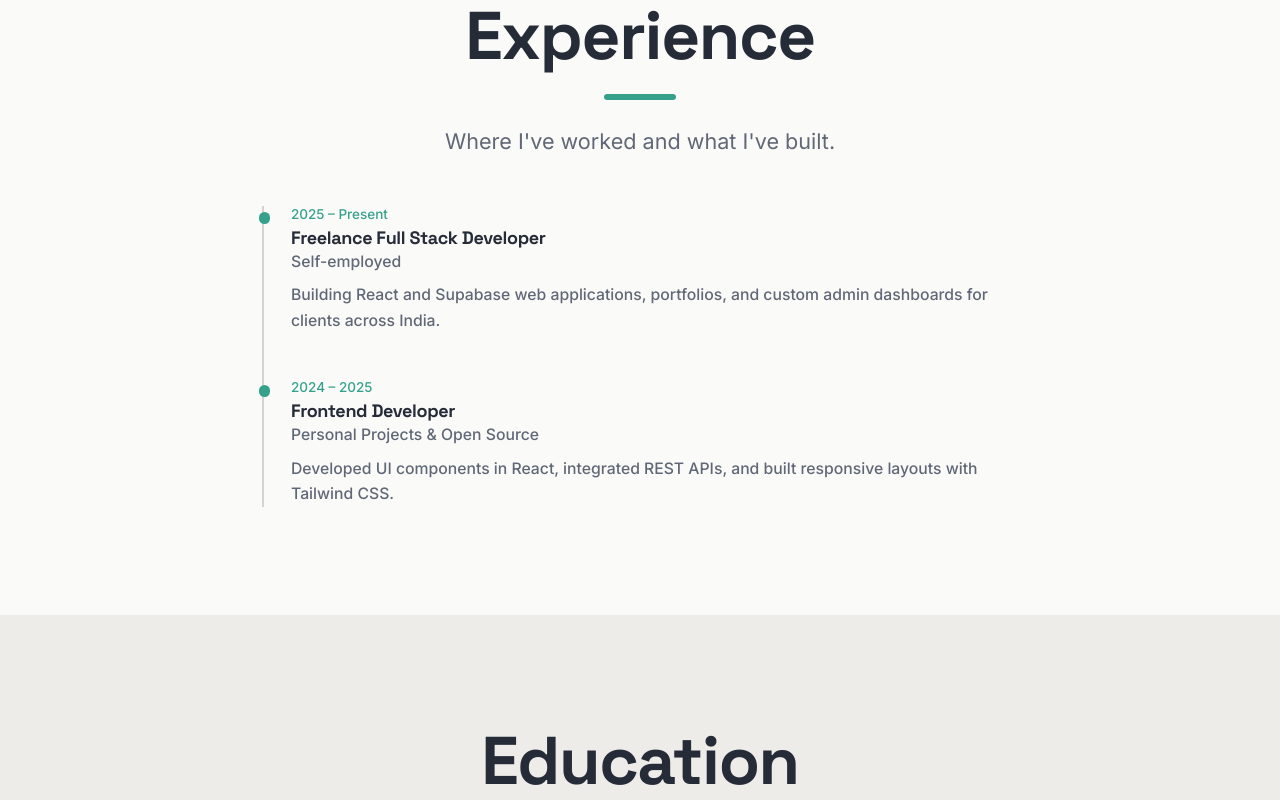
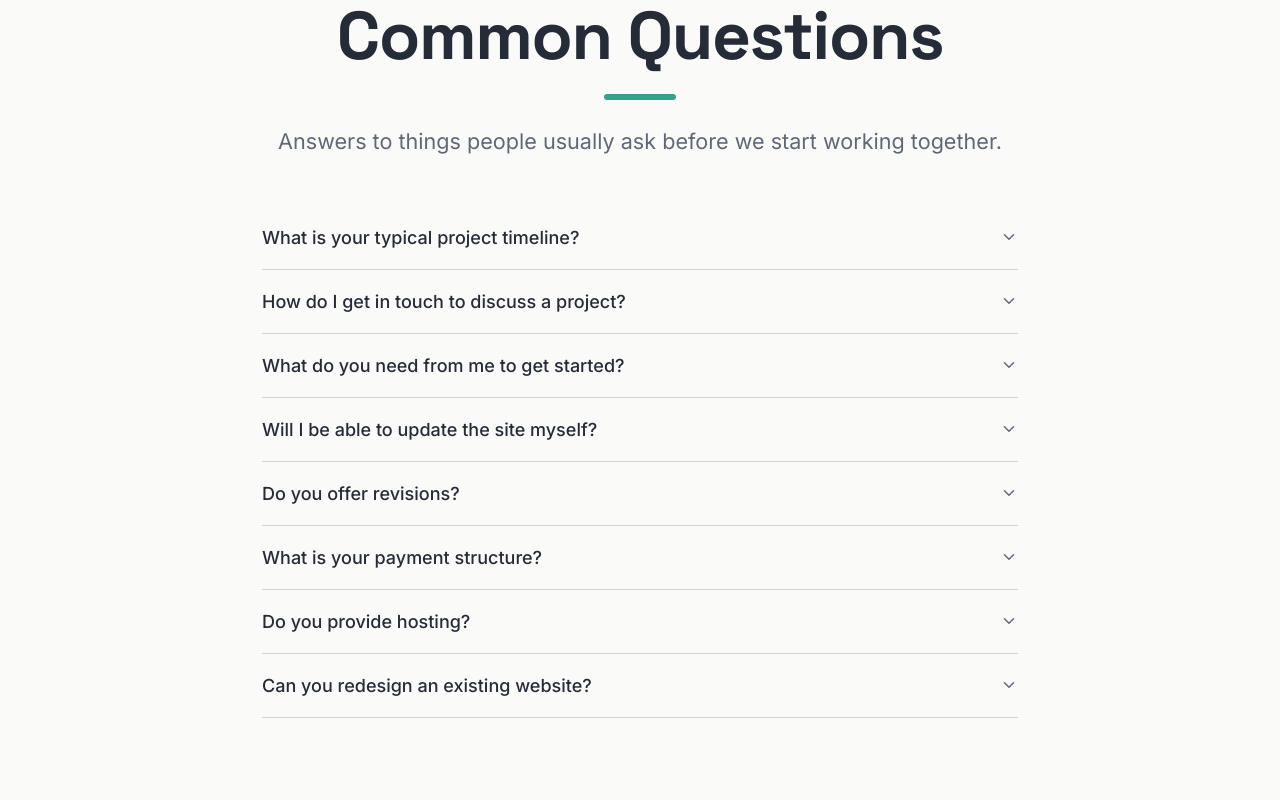
Before and after one commit to WebDev-Sridhar/Portfolio-2.0, a React (Vite) app: page / in a window 1280 px wide. Shown: the part 5920-6720 px from the top of the page. Built offline with nearby package versions, Linux system fonts and the light colour scheme; no server answers; the database is empty.

Commit message:
removed the experience and education section

```diff
--- a/src/pages/Home.jsx
+++ b/src/pages/Home.jsx
@@ -27,8 +27,8 @@ export default function Home() {
         <Projects />
         <FitSection />
         <WorkingWithMeSection />
-        <ExperienceSection />
-        <EducationSection />
+        {/* <ExperienceSection /> */}
+        {/* <EducationSection /> */}
         <FAQSection />
         <Contact />
       </main>
```
